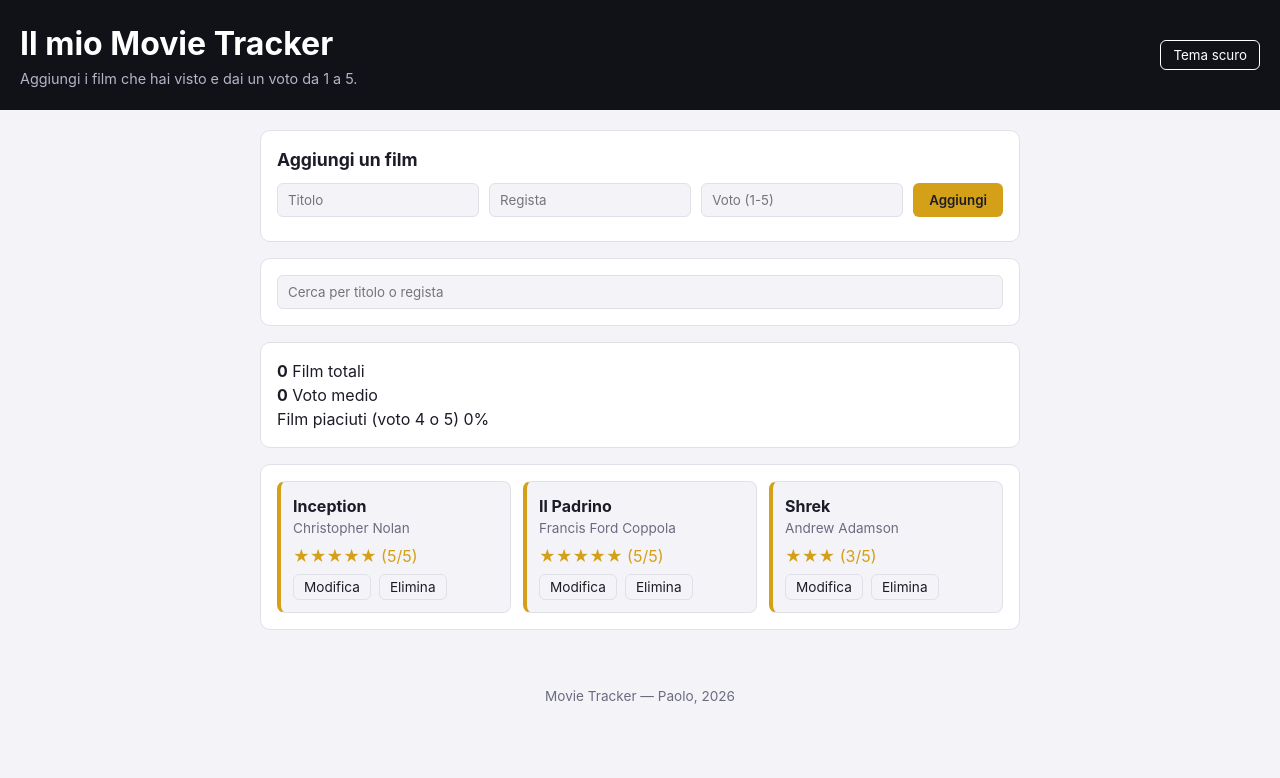
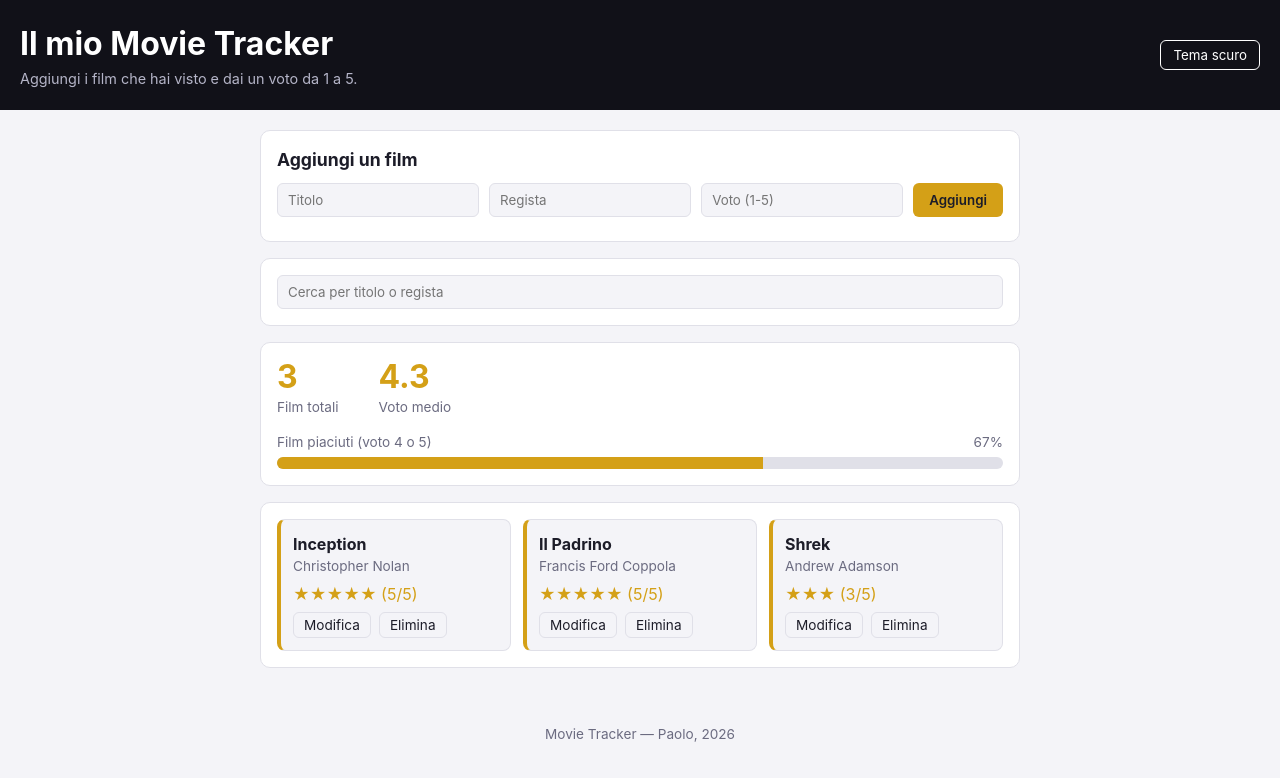
Before and after one commit to paoloncw/EpicodeProgettoW3, a plain HTML site: page index.html in a window 1280 px wide. Drawn offline with Linux system fonts and the light colour scheme.

Commit message:
tema pagina e statistiche e ritocchi finali

```diff
--- a/assets/css/style.css
+++ b/assets/css/style.css
@@ -198,3 +198,49 @@ footer {
 footer a:hover {
   color: var(--accento);
 }
+
+body.dark {
+  --sfondo: #15151c;
+  --carta: #22222d;
+  --testo: #f1f1f5;
+  --testo-tenue: #a0a0b4;
+  --bordo: #33333f;
+}
+
+.contatori {
+  display: flex;
+  gap: 40px;
+  margin-bottom: 14px;
+}
+
+.contatore strong {
+  display: block;
+  font-size: 2rem;
+  color: var(--accento);
+  line-height: 1.1;
+}
+
+.contatore span, .barra-etichetta {
+  color: var(--testo-tenue);
+  font-size: 0.85rem;
+}
+
+.barra-etichetta {
+  display: flex;
+  justify-content: space-between;
+  margin-bottom: 4px;
+}
+
+.barra {
+  height: 12px;
+  background: var(--bordo);
+  border-radius: 6px;
+  overflow: hidden;
+}
+
+#barra-piene {
+  height: 100%;
+  width: 0%;
+  background: var(--accento);
+  transition: width 0.3s;
+}
--- a/assets/js/script.js
+++ b/assets/js/script.js
@@ -106,6 +106,22 @@ function render() {
     card.appendChild(azioni);
     lista.appendChild(card);
   });
+
+  // statistiche, calcolate sull'array completo
+  const totale = film.length;
+  const sommaVoti = film.reduce(function (somma, f) {
+    return somma + f.voto;
+  }, 0);
+  const media = totale === 0 ? 0 : sommaVoti / totale;
+  const piaciuti = film.filter(function (f) {
+    return f.voto >= 4;
+  }).length;
+  const percentuale = totale === 0 ? 0 : Math.round((piaciuti / totale) * 100);
+
+  statTotale.textContent = totale;
+  statMedia.textContent = media.toFixed(1);
+  statPercentuale.textContent = percentuale + "%";
+  barraPiene.style.width = percentuale + "%";
 
   localStorage.setItem("film", JSON.stringify(film));
 }
@@ -250,7 +266,16 @@ inputRicerca.addEventListener("input", function () {
    In CSS scrivi le regole opposte (es. body.dark { background: #111; ... }).
 */
 
-/* SCRIVI QUI LA TUA RISPOSTA */
+btnTema.addEventListener("click", function () {
+  document.body.classList.toggle("dark");
+
+  if (document.body.classList.contains("dark")) {
+    btnTema.textContent = "Tema chiaro";
+  } else {
+    btnTema.textContent = "Tema scuro";
+  }
+});
+
 
 
 /* PERSISTENZA — localStorage (cerca tu su MDN)
```
